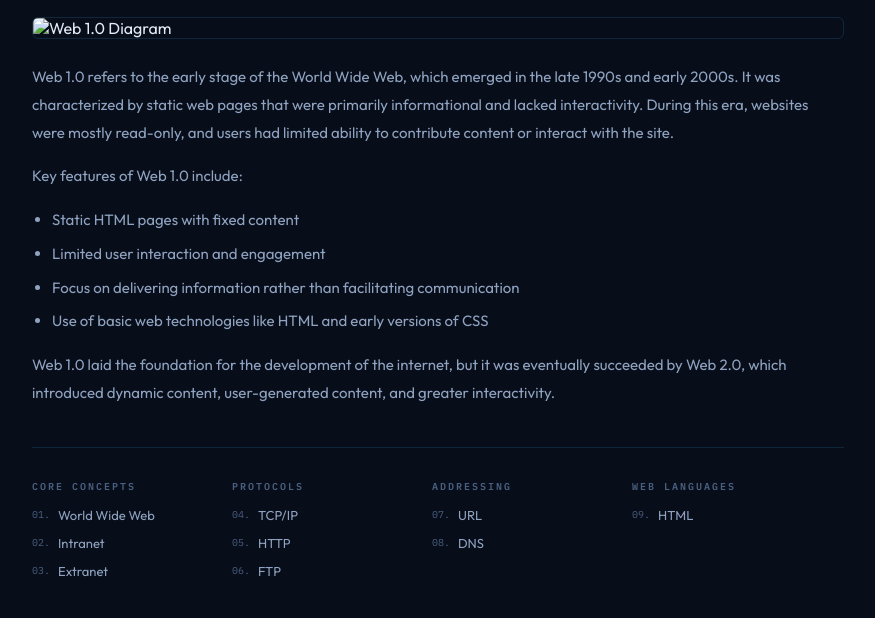
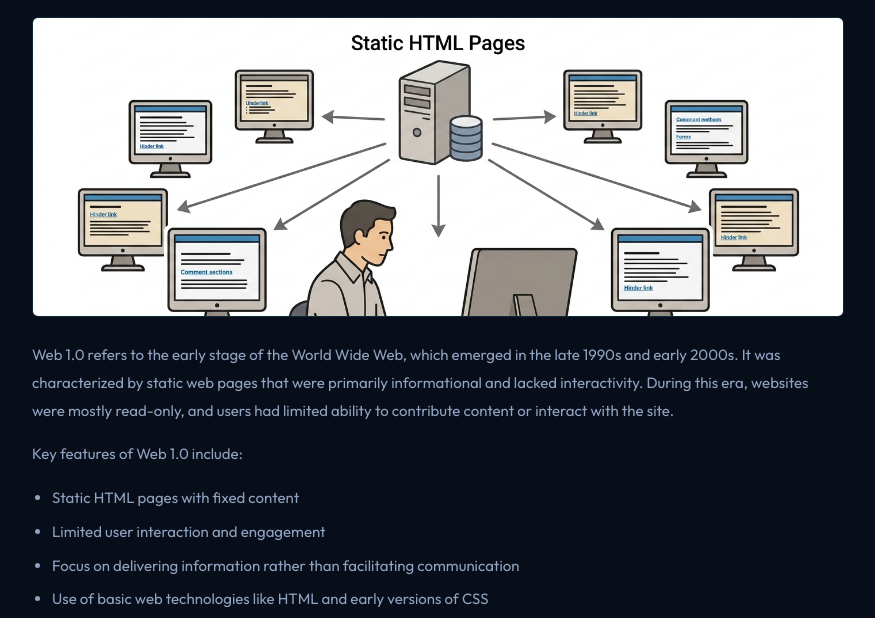
Before and after one commit to ripsodivine/assignment-II, a plain HTML site: page web1.html in a window 1280 px wide. Shown: the part 108-726 px from the top of the page, without its empty margins (202-1077 px from the left). Drawn offline with Linux system fonts and the light colour scheme.

Commit message:
Fix image source path in web1.html

```diff
--- a/web1.html
+++ b/web1.html
@@ -11,7 +11,7 @@
 <body>
     <div class="intro">
     <h1>Web 1.0</h1>
-    <img src="images/web 1.png" alt="Web 1.0 Diagram">
+    <img src="images/web1.png" alt="Web 1.0 Diagram">
     <p>Web 1.0 refers to the early stage of the World Wide Web, which emerged in the late 1990s and early 2000s. It was characterized by static web pages that were primarily informational and lacked interactivity. During this era, websites were mostly read-only, and users had limited ability to contribute content or interact with the site.</p>
     <p>Key features of Web 1.0 include:</p>
     <ul>
```
